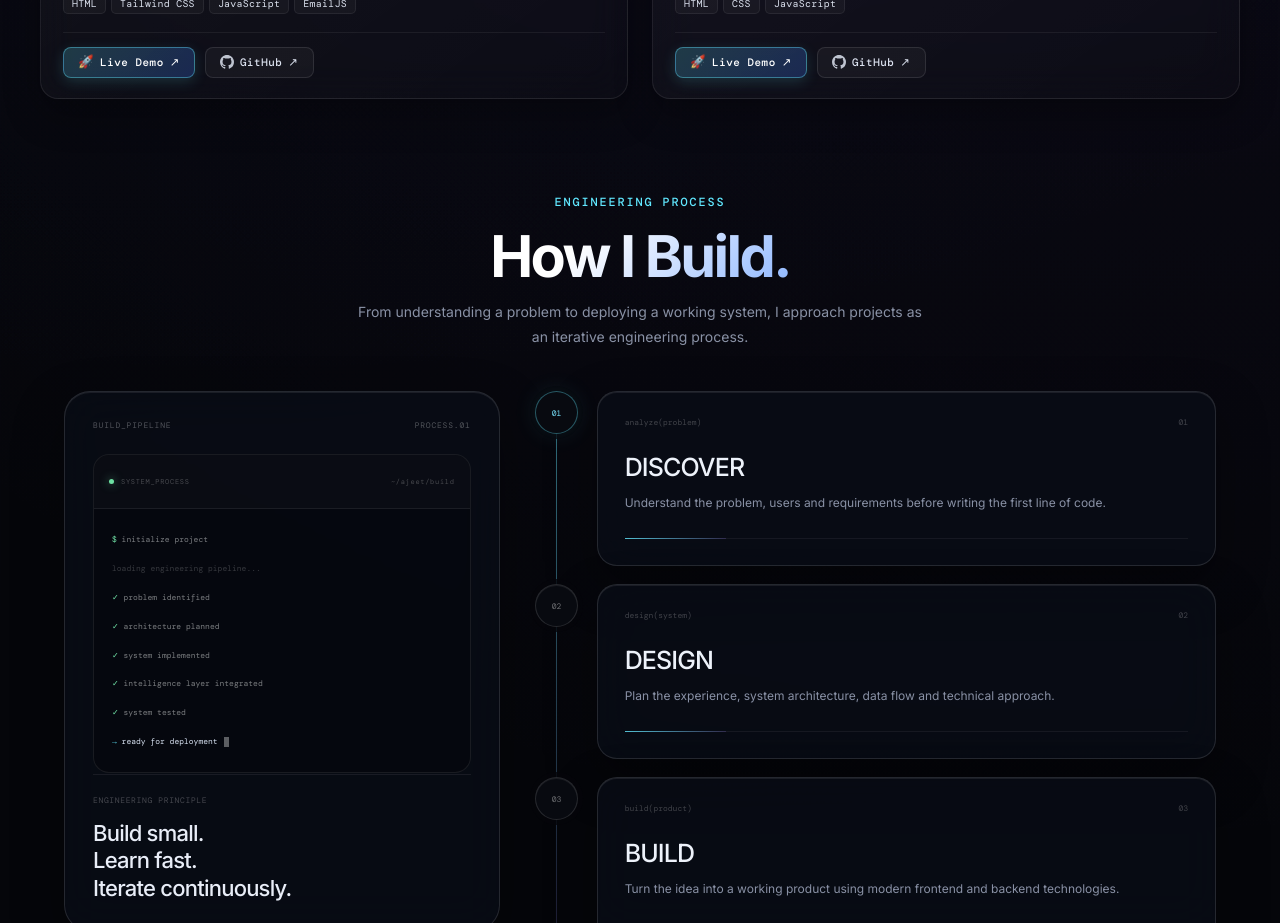
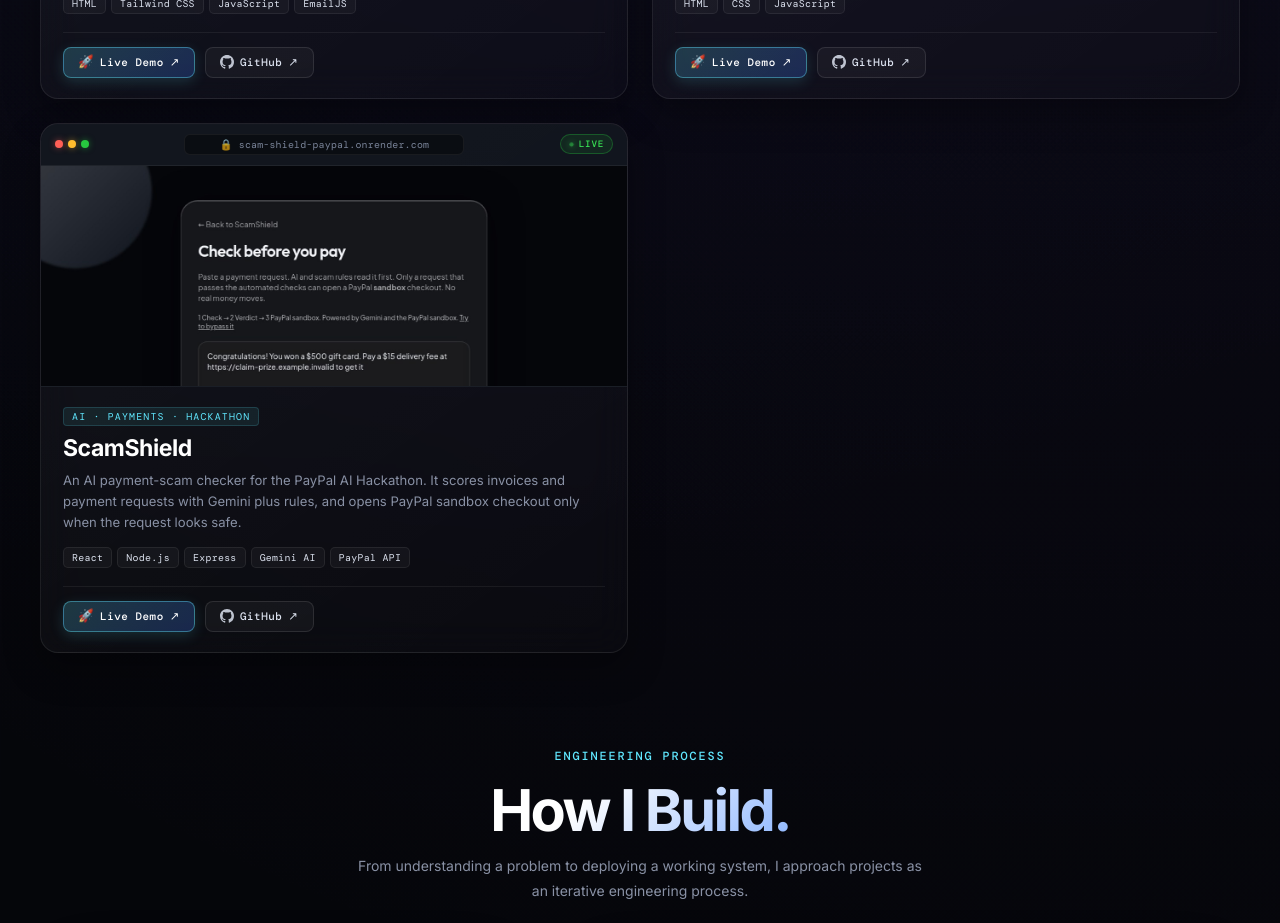
Before and after one commit to gajit9147-dev/Ajeet-Portfolio, a React (Vite) app in the folder client/: page / in a window 1280 px wide. Shown: the part 2940-3863 px from the top of the page. Built offline with nearby package versions, Linux system fonts and the light colour scheme; no server answers; a web font is replaced by a local one.

Commit message:
Add ScamShield project to the portfolio

```diff
--- a/client/src/sections/Projects/Projects.jsx
+++ b/client/src/sections/Projects/Projects.jsx
@@ -52,6 +52,19 @@ const projects = [
     live: "https://gajit9147-dev.github.io/intreior-design/",
     domain: "gajit9147-dev.github.io/intreior-design",
     image: "/images/projects/interior.jpg",
+  },
+  {
+    number: "05",
+    title: "ScamShield",
+    category: "AI · PAYMENTS · HACKATHON",
+    description:
+      "An AI payment-scam checker for the PayPal AI Hackathon. It scores invoices and payment requests with Gemini plus rules, and opens PayPal sandbox checkout only when the request looks safe.",
+    stack: ["React", "Node.js", "Express", "Gemini AI", "PayPal API"],
+    status: "LIVE",
+    github: "https://github.com/gajit9147-dev/scam-shield-paypal",
+    live: "https://scam-shield-paypal.onrender.com/",
+    domain: "scam-shield-paypal.onrender.com",
+    image: "/images/projects/scamshield.jpg",
   },
 ];
 
```
Also changed, not shown: client/public/images/projects/scamshield.jpg (added), 1 other file (tests, documents, lock files or other folders).
